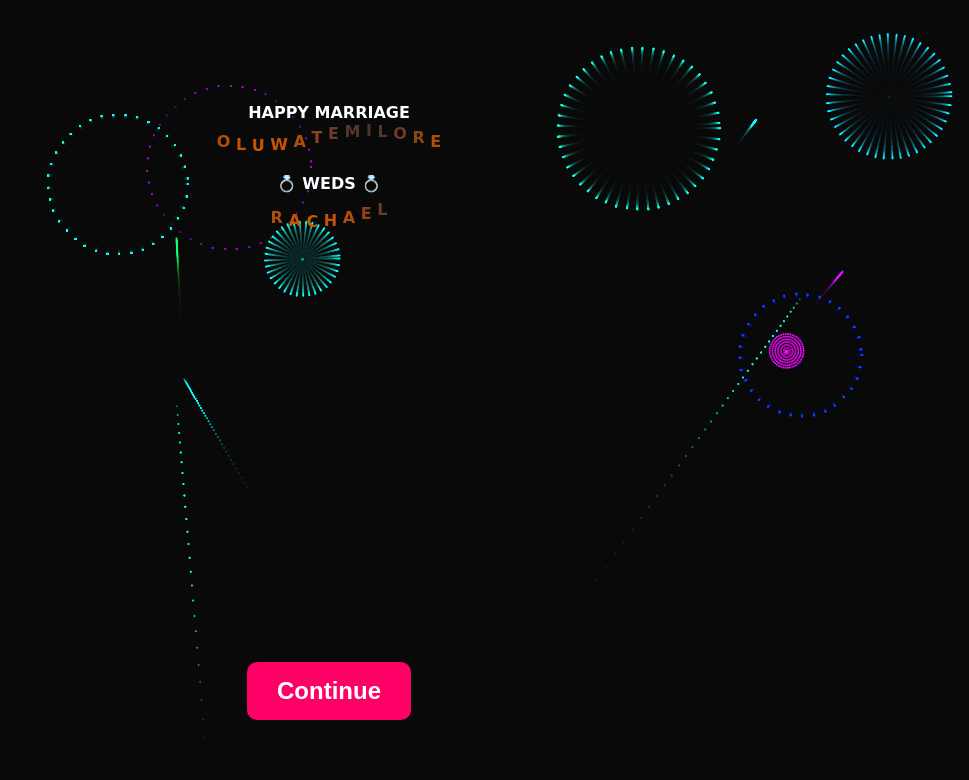
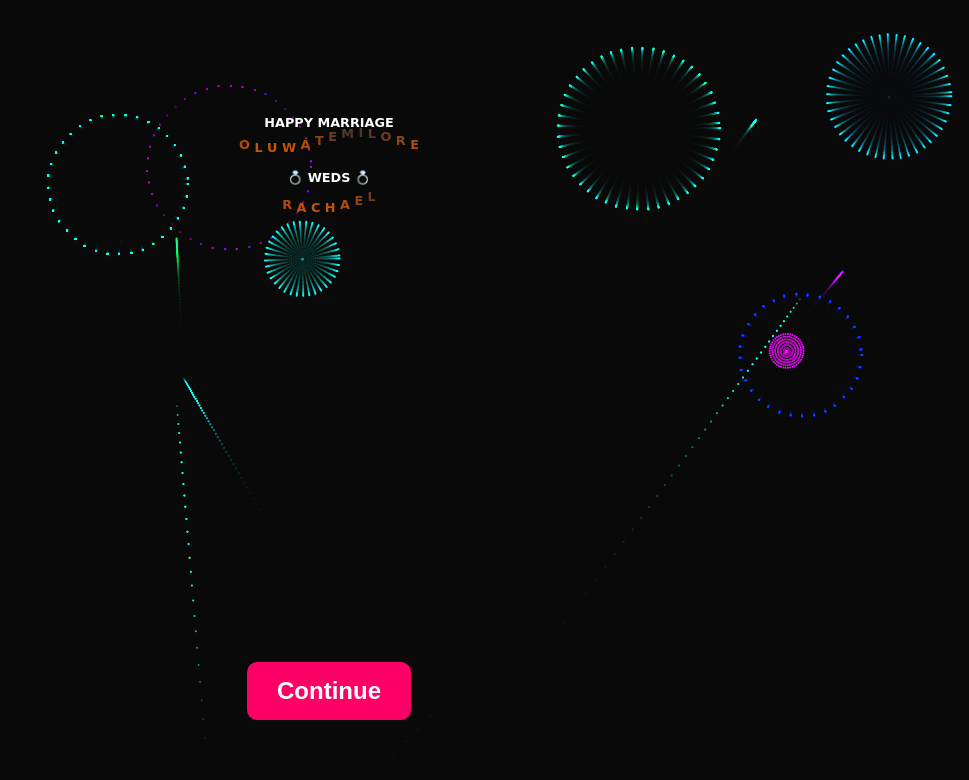
Before and after one commit to angelodawkins316-angeo/Adekeye25, a plain HTML site: page index.html in a window 1280 px wide. Shown: the whole page, without its empty margins (311-1280 px from the left). Drawn offline with Linux system fonts and the light colour scheme.

Commit message:
Adjust font size in index.html

```diff
--- a/index.html
+++ b/index.html
@@ -28,7 +28,7 @@
       transform: translate(-50%, -50%);
       color: #fff;
       font-family: cursive;
-      font-size: clamp(1em, 7px, 20px);
+      font-size: clamp(0.8em, 5px, 15px);
       font-weight: 900;
       -webkit-user-select: none;
       user-select: none;
```
